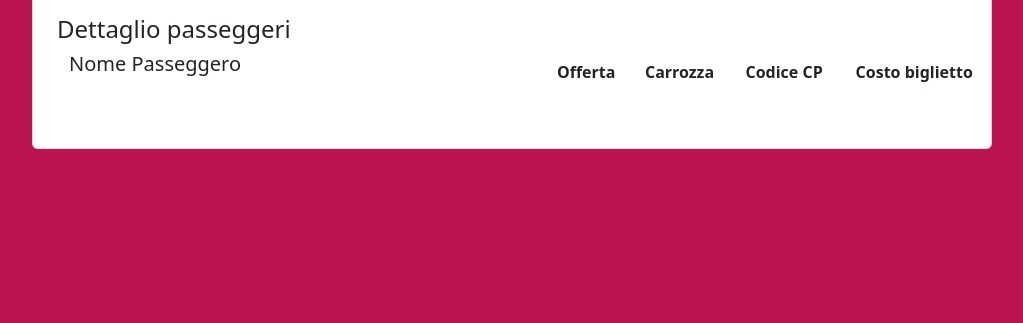
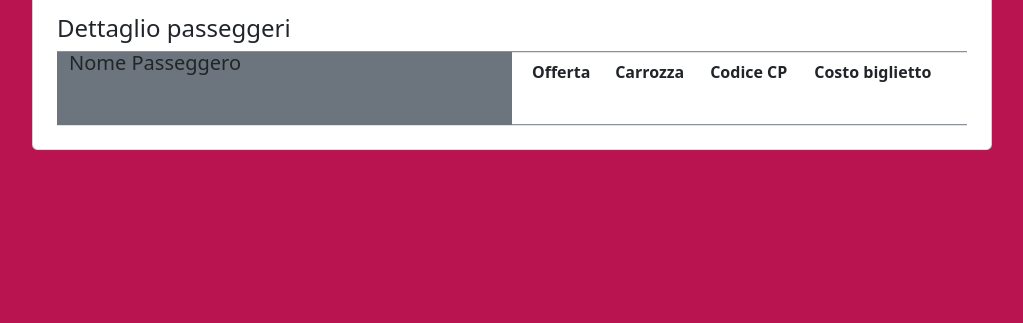
Before and after one commit to CristianoAltomonte/js-biglietto-treno-form, a plain HTML site: page index.html in a window 1280 px wide. Shown: the part 477-800 px from the top of the page, without its empty margins (128-1151 px from the left). Drawn offline with nearby package versions, Linux system fonts and the light colour scheme.

Commit message:
miglioramenti

```diff
--- a/index.html
+++ b/index.html
@@ -14,7 +14,7 @@
     <div id="main-container">
 
         <h2 class="text-center text-white">CALCOLA IL PREZZO DEL TUO BIGLIETTO</h2>
-        <div class="card p-4" style="width: 60rem">
+        <div class="card p-4" style="width: 60rem" >
             <form action="">
 
                 <div class="d-flex justify-content-evenly">
@@ -55,13 +55,13 @@
         <div class="card p-4" style="width: 60rem">
             <h4>Dettaglio passeggeri</h4>
 
-            <div class="container" style="width: 60rem">
+            <div class="container-fluid">
                 <div class="row">
-                    <div class="col">
+                    <div class="col bg-secondary">
                         <h5>Nome Passeggero</h5>
-                        <h6 id="passenger"></h6>
+                        <h5 id="passenger"></h5>
                     </div>
-                    <div class="col">
+                    <div class="col border-bottom border-top border-secondary">
 
                         <table class="table table-borderless">
                             <thead>
```
